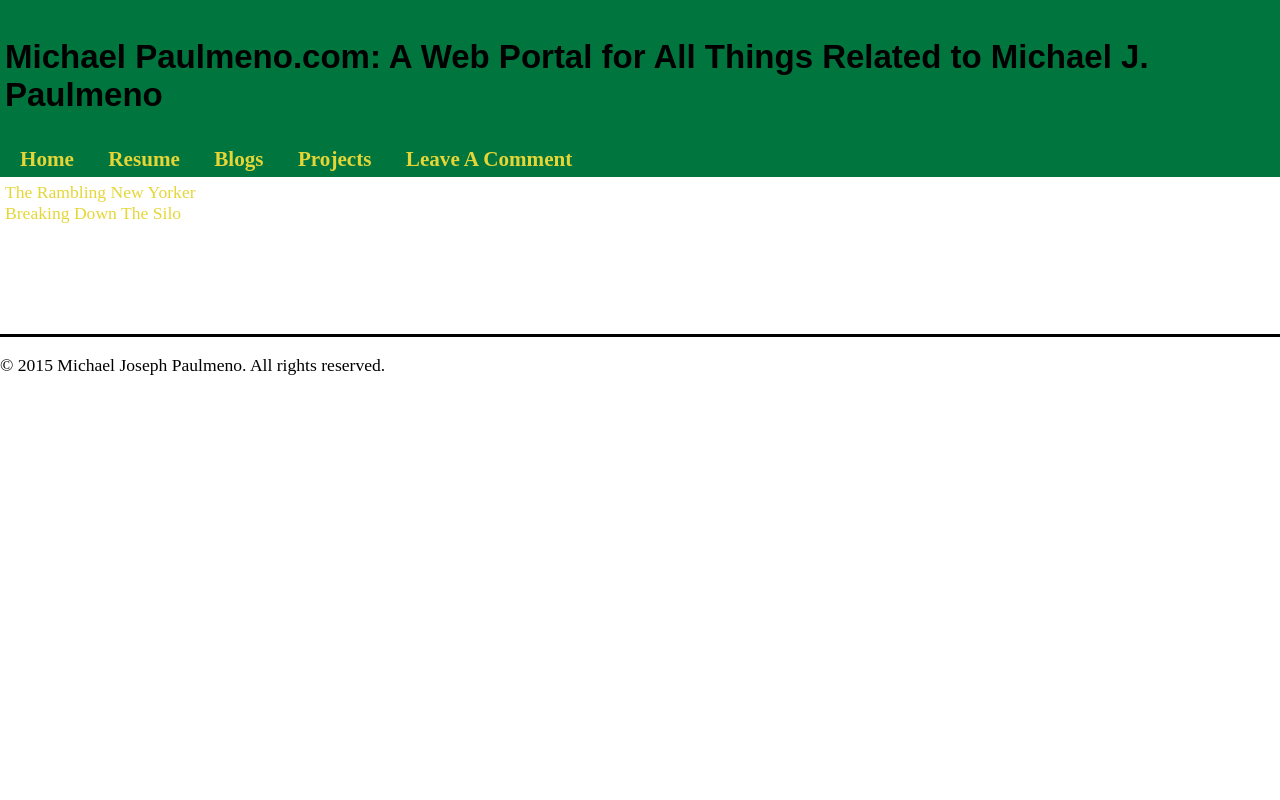
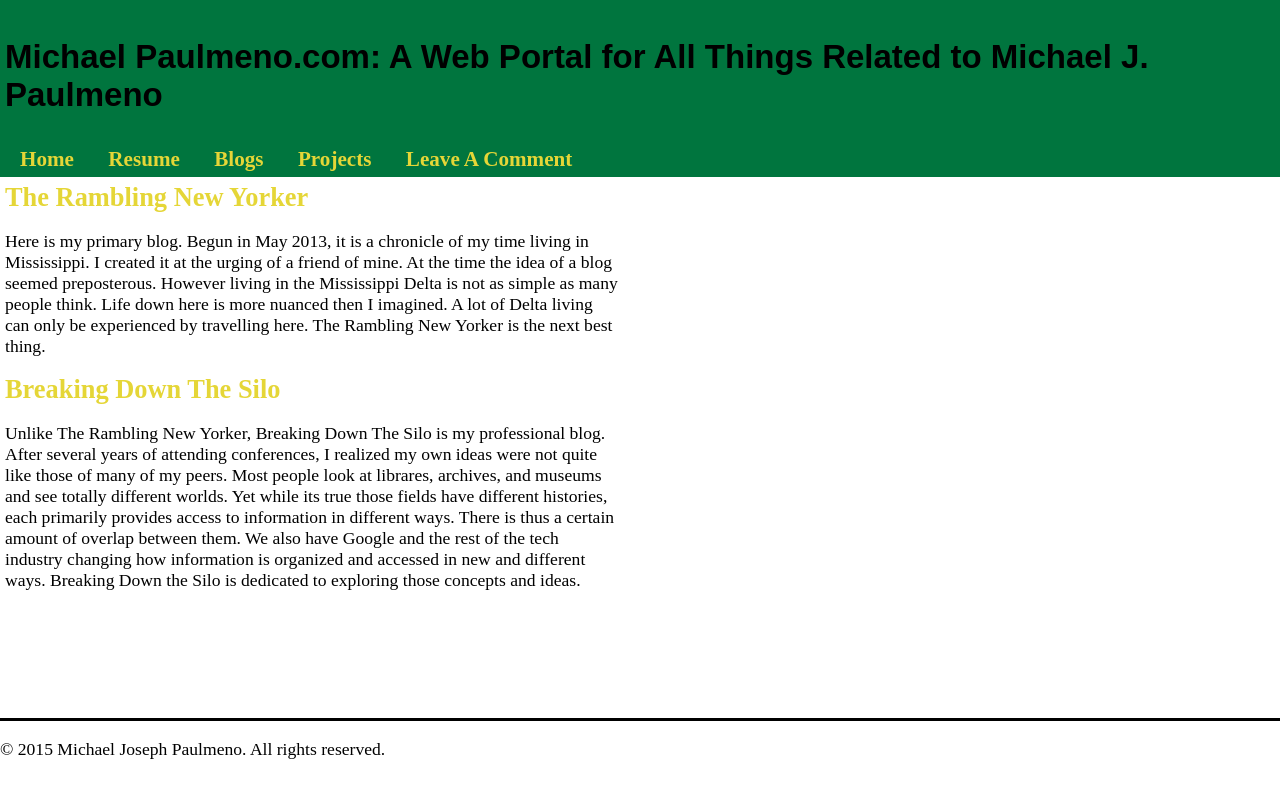
Before and after one commit to LibraryIT/personalDigitalLibrary, a PHP site: page /blogs.html in a window 1280 px wide. Run offline with PHP 8.4, Linux system fonts and the light colour scheme; some libraries are stand-ins or nearby versions.

Commit message:
Added content to blog page and changed link visited font color to apply only to the navigation menu.

```diff
--- a/blogs.html
+++ b/blogs.html
@@ -26,11 +26,12 @@
 	</div>
 
 	<div id="main">
-		<div class="link_button"><a href="web_resume.pdf">Resume</a></div>
 		<div class="link_button">Blogs</div>
 		<div id="blogs" class="menu_content">
-			<a href="http://www.ramblingnewyorker.com" target="_blank">The Rambling New Yorker</a><br />
-			<a href="http://breakingdownsilos.blogspot.com/" target="_blank">Breaking Down The Silo</a>
+			<h2><a href="http://www.ramblingnewyorker.com" target="_blank">The Rambling New Yorker</a></h2>
+			<p>Here is my primary blog.  Begun in May 2013, it is a chronicle of my time living in Mississippi.  I created it at the urging of a friend of mine.  At the time the idea of a blog seemed preposterous.  However living in the Mississippi Delta is not as simple as many people think.  Life down here is more nuanced then I imagined.  A lot of Delta living can only be experienced by travelling here.  The Rambling New Yorker is the next best thing.</p>
+			<h2><a href="http://breakingdownsilos.blogspot.com/" target="_blank">Breaking Down The Silo</a></h2>
+			<p>Unlike The Rambling New Yorker, Breaking Down The Silo is my professional blog.  After several years of attending conferences, I realized my own ideas were not quite like those of many of my peers.  Most people look at librares, archives, and museums and see totally different worlds.  Yet while its true those fields have different histories, each primarily provides access to information in different ways.  There is thus a certain amount of overlap between them.  We also have Google and the rest of the tech industry changing how information is organized and accessed in new and different ways. Breaking Down the Silo is dedicated to exploring those concepts and ideas.</p>
 		</div>
 	</div>
 
--- a/css/styles.css
+++ b/css/styles.css
@@ -26,7 +26,7 @@ a:hover{
 	padding-bottom: 5px;
 }
 
-a:visited{
+#nav a:visited {
 	color: white;
 }
 
```
